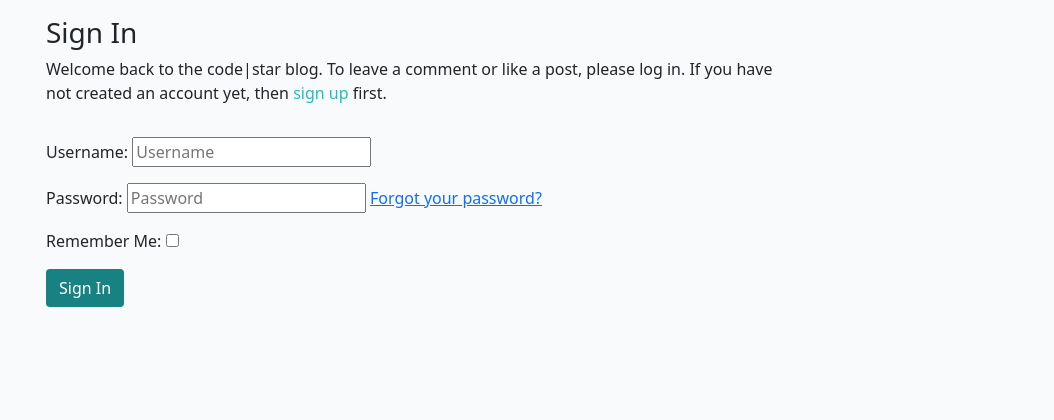
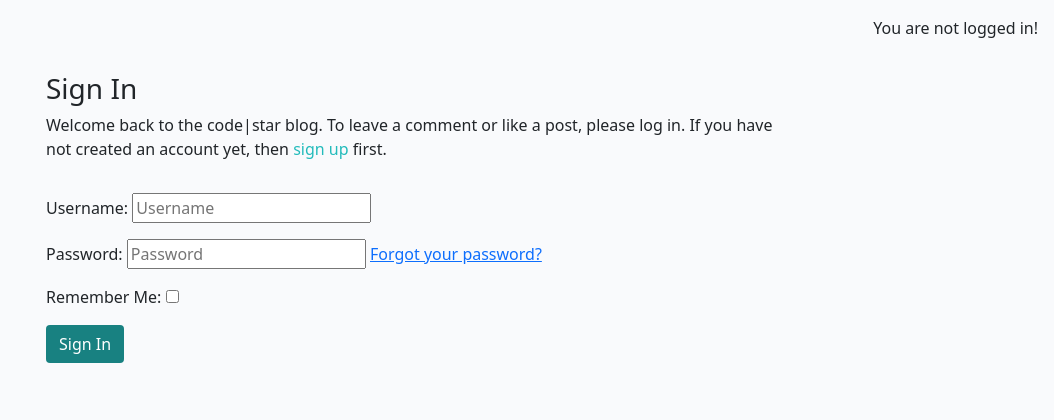
Before and after one commit to Is2dann/codestar-blog, a Django app: page /accounts/login/ in a window 1280 px wide. Shown: the part 60-480 px from the top of the page, without its empty margins (226-1280 px from the left). Run offline with Django 4.2, Linux system fonts and the light colour scheme; some libraries are stand-ins or nearby versions.

Commit message:
Added a hello message upon login and a not logged in message if not

```diff
--- a/codestar/settings.py
+++ b/codestar/settings.py
@@ -28,7 +28,7 @@ TEMPLATES_DIR = os.path.join(BASE_DIR, 'templates')
 SECRET_KEY = os.environ.get("SECRET_KEY")
 
 # SECURITY WARNING: don't run with debug turned on in production!
-DEBUG = False
+DEBUG = True
 
 ALLOWED_HOSTS = ['.herokuapp.com',
                  '127.0.0.1',]
--- a/templates/base.html
+++ b/templates/base.html
@@ -76,7 +76,13 @@
         </div>
     </nav>
 
+
     <main class="flex-shrink-0 main-bg">
+        {% if user.is_authenticated %}
+        <p class="text-end m-3">Hello, {{ user }}</p>
+        {% else %}
+        <p class="text-end m-3">You are not logged in!</p>
+        {% endif %}
 
         {% block content %}
         <!-- Content Goes here -->
```
